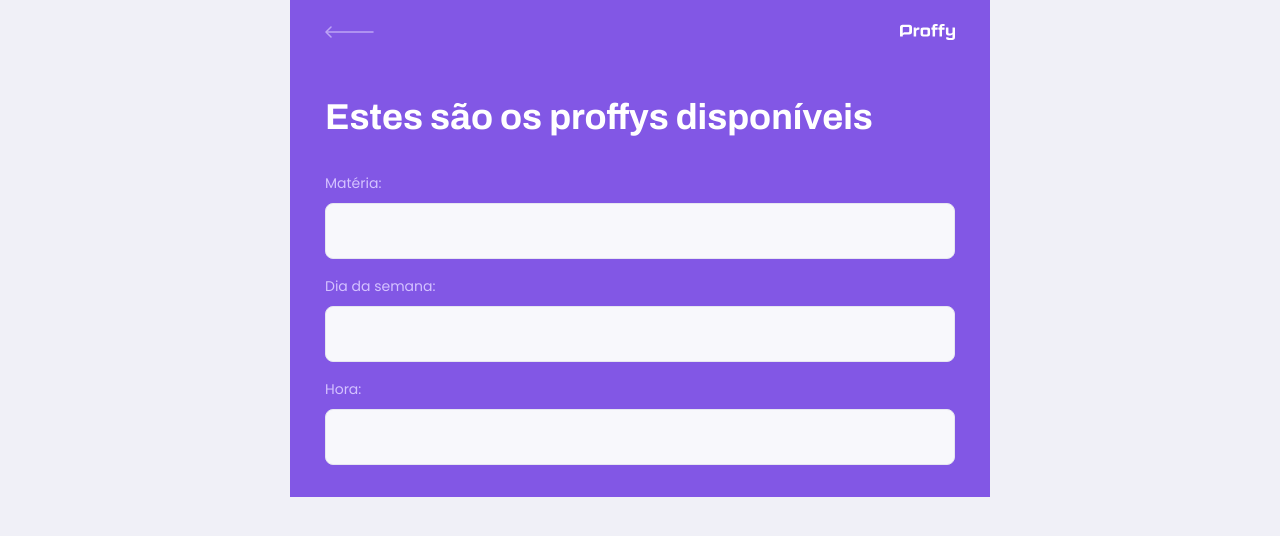
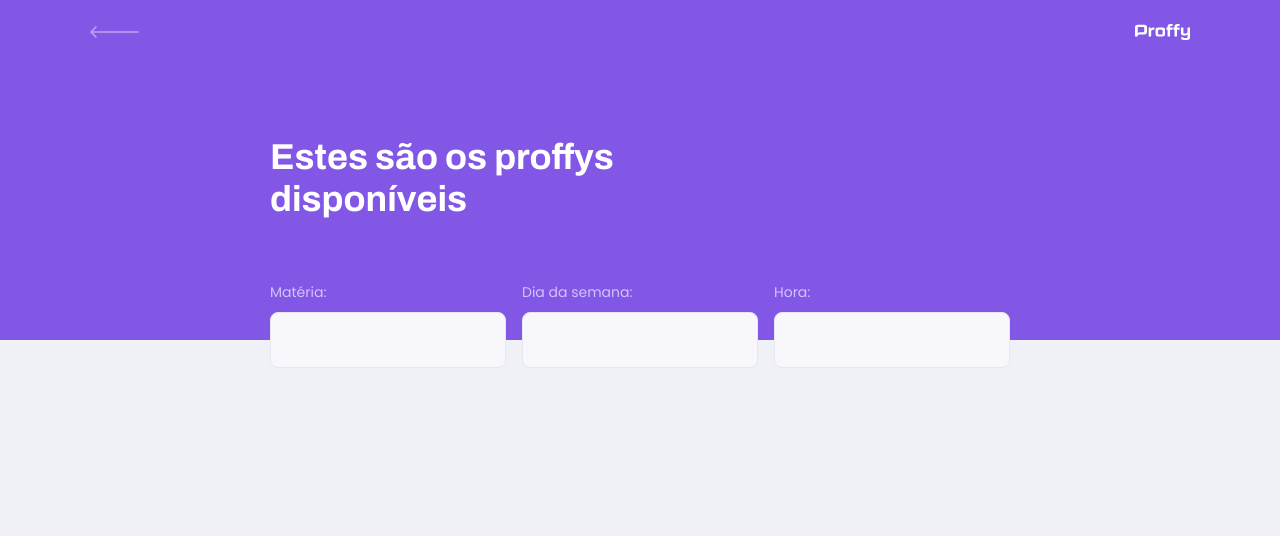
Before and after one commit to DonRenato/NLW2-Proffy, a React (Create React App) app: page /study in a window 1280 px wide. Shown: the top 536 px of the page. Built offline with nearby package versions, Linux system fonts and the light colour scheme.

Commit message:
estilização do teacher-list e PageHeader

```diff
--- a/src/Components/PageHeader/styles.css
+++ b/src/Components/PageHeader/styles.css
@@ -34,8 +34,34 @@
     margin: 3.2rem auto;
 }
 
-.page-header strong{
+.page-header .header-content strong{
     font: 700 3.6rem Archivo;
     line-height: 4.2rem;
     color: var(--color-title-in-primary);
 }
+
+@media (min-width:700px){
+    .page-header{
+        height: 340px;
+    }
+
+    .page-header .top-bar-container{
+        max-width: 1100px;
+    }
+
+    .page-header .header-content{
+        flex: 1;
+        max-width: 740px;
+        margin: 0 auto;
+        padding-bottom: 48px;
+        display: flex;
+        flex-direction: column;
+        justify-content: center;
+        align-items: flex-start;
+    }
+
+    .page-header .header-content strong{
+        max-width: 350px;
+    }
+
+}
--- a/src/Pages/TeacherList/styles.css
+++ b/src/Pages/TeacherList/styles.css
@@ -45,3 +45,21 @@
     right: 1.6rem;
     bottom: 0;
 }
+
+@media (min-width: 700px){
+    #page-teacher-list{
+        max-width: 100%;
+    }
+
+    #search-teachers{
+        display: grid;
+        grid-template-columns: repeat(3, 1fr);
+        column-gap: 16px;
+        position: absolute;
+        bottom: -28px;
+    }
+
+    #search-teachers .input-block + .input-block{
+        margin-top: 0 ;
+    }
+}
```
